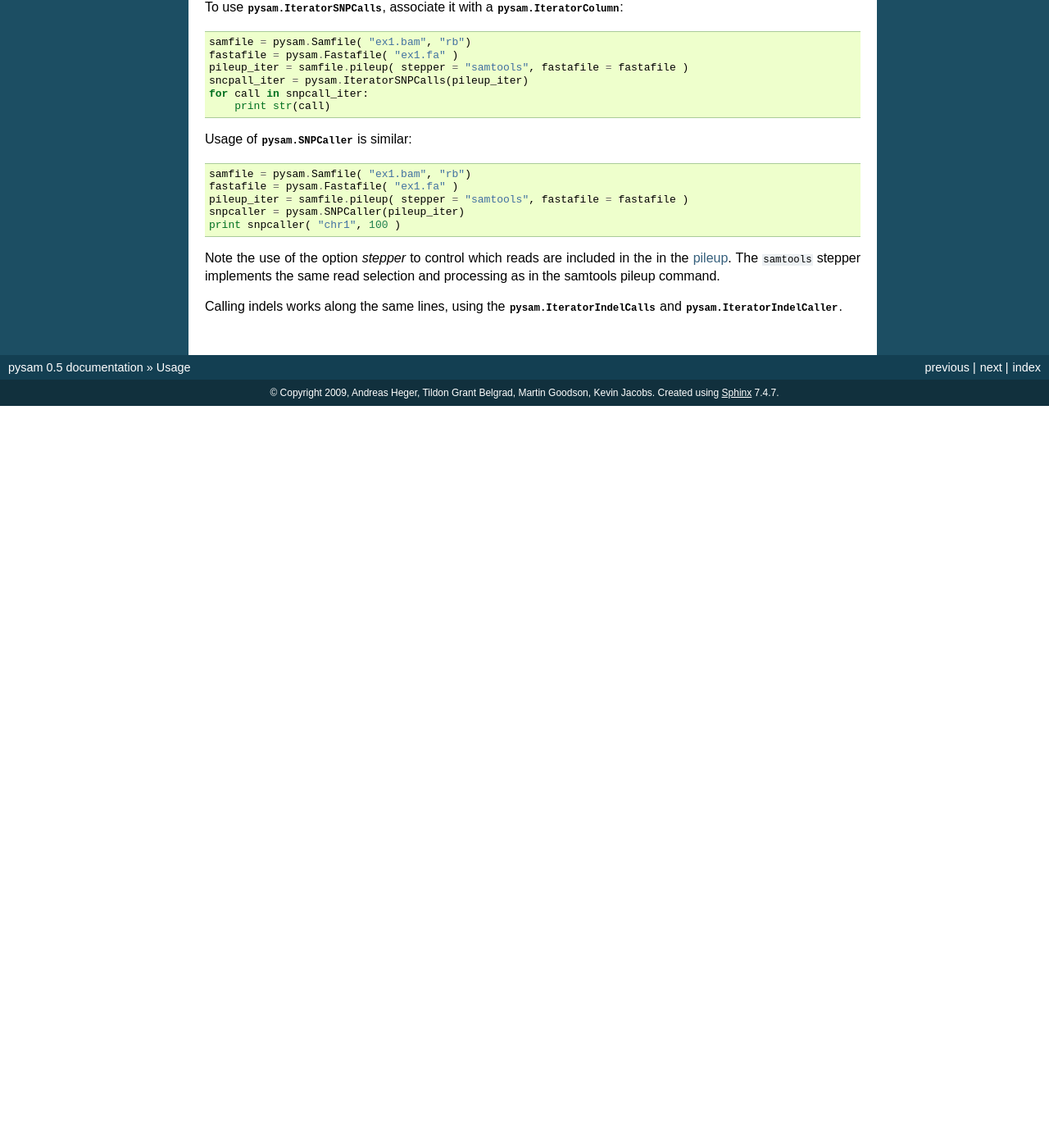
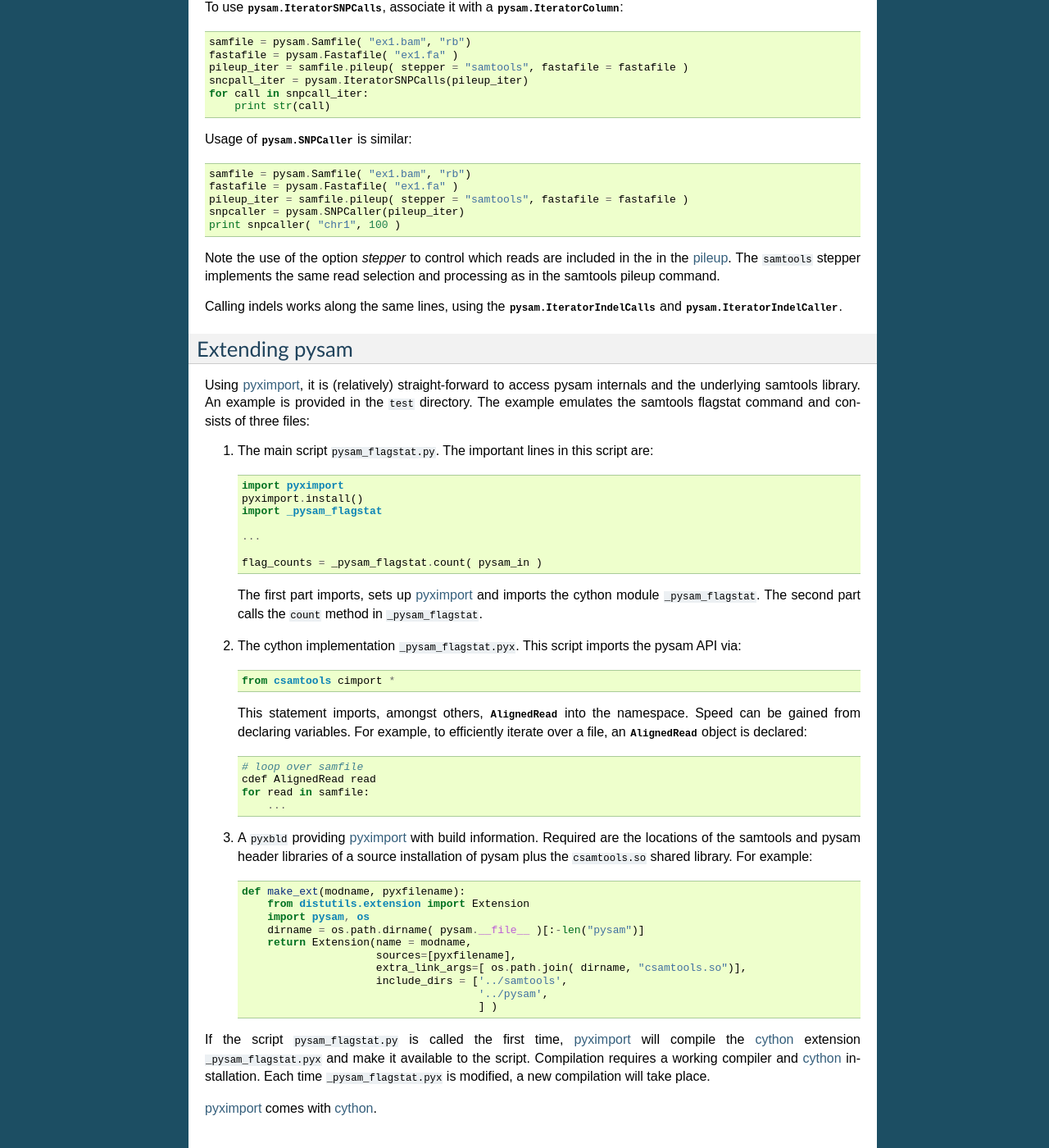
Before and after one commit to vd4mmind/pysam, a Sphinx documentation site: the page built from doc/usage.rst, in a window 1280 px wide and 1400 px high, scrolled down 3681 px. Shown: the whole window at 82% size. Built offline with Sphinx 7.4.7, drawn with Linux system fonts in a browser that asks for light colours; before the commit the page ends 4176 px from its top, so only the background shows below that.

Commit message:
documentation update for release 0.5

```diff
--- a/doc/contents.rst
+++ b/doc/contents.rst
@@ -19,7 +19,7 @@ and a high-level API for convenient access to the data in *SAM/BAM* formatted fi
 Also included is an interface to the tabix_ C-API for reading compressed and
 indexed tabular data.
 
-The current version wraps *samtools-0.1.12a* and *tabix-0.2.3*.
+The current version wraps *samtools-0.1.16* and *tabix-0.2.5*.
 
 Contents
 --------
--- a/doc/usage.rst
+++ b/doc/usage.rst
@@ -241,3 +241,67 @@ and processing as in the samtools pileup command.
 
 Calling indels works along the same lines, using the :class:`pysam.IteratorIndelCalls`
 and :class:`pysam.IteratorIndelCaller`.
+
+Extending pysam
+---------------
+
+Using pyximport_, it is (relatively) straight-forward to access pysam
+internals and the underlying samtools library. An example is provided
+in the :file:`test` directory. The example emulates the samtools flagstat command
+and consists of three files:
+
+1. The main script :file:`pysam_flagstat.py`. The important lines in this script
+   are::
+
+      import pyximport
+      pyximport.install()
+      import _pysam_flagstat
+
+      ...
+
+      flag_counts = _pysam_flagstat.count( pysam_in )
+
+   The first part imports, sets up pyximport_ and imports the cython module :file:`_pysam_flagstat`.
+   The second part calls the ``count`` method in :file:`_pysam_flagstat`.
+
+2. The cython implementation :file:`_pysam_flagstat.pyx`. This script imports the pysam API via::
+
+      from csamtools cimport *
+
+   This statement imports, amongst others, :class:`AlignedRead` into the namespace. Speed can be
+   gained from declaring variables. For example, to efficiently iterate
+   over a file, an :class:`AlignedRead` object is declared::
+
+      # loop over samfile
+      cdef AlignedRead read
+      for read in samfile:
+          ...
+
+3. A :file:`pyxbld` providing pyximport_ with build information.
+   Required are the locations of the samtools and pysam header libraries
+   of a source installation of pysam plus the :file:`csamtools.so`
+   shared library. For example::
+
+     def make_ext(modname, pyxfilename):
+	 from distutils.extension import Extension
+	 import pysam, os
+	 dirname = os.path.dirname( pysam.__file__ )[:-len("pysam")]
+	 return Extension(name = modname,
+			  sources=[pyxfilename],
+			  extra_link_args=[ os.path.join( dirname, "csamtools.so")],
+			  include_dirs = ['../samtools',
+					  '../pysam',
+					  ] )
+
+
+
+If the script :file:`pysam_flagstat.py` is called the first time, pyximport_ will
+compile the cython_ extension :file:`_pysam_flagstat.pyx` and make it available
+to the script. Compilation requires a working compiler and cython_ installation.
+Each time :file:`_pysam_flagstat.pyx` is modified, a new compilation will take place.
+
+pyximport_ comes with cython_.
+
+.. _cython: http://cython.org/
+
+.. _pyximport: http://www.prescod.net/pyximport/
```
Also changed, not shown: doc/release.rst (+9 -0 lines).
